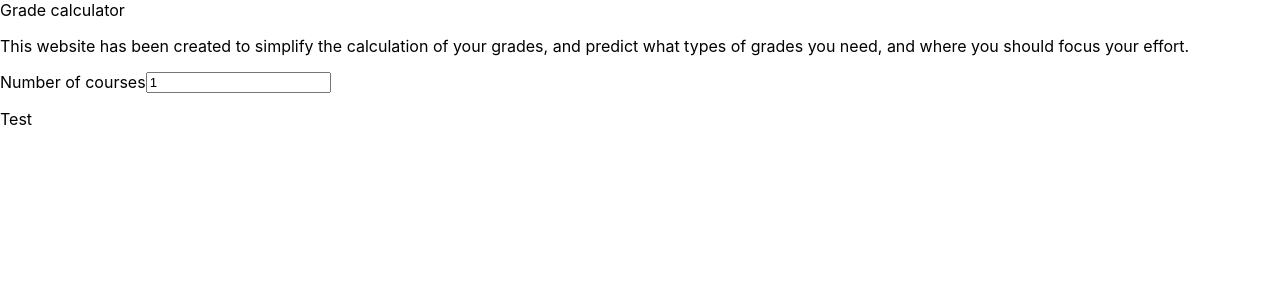
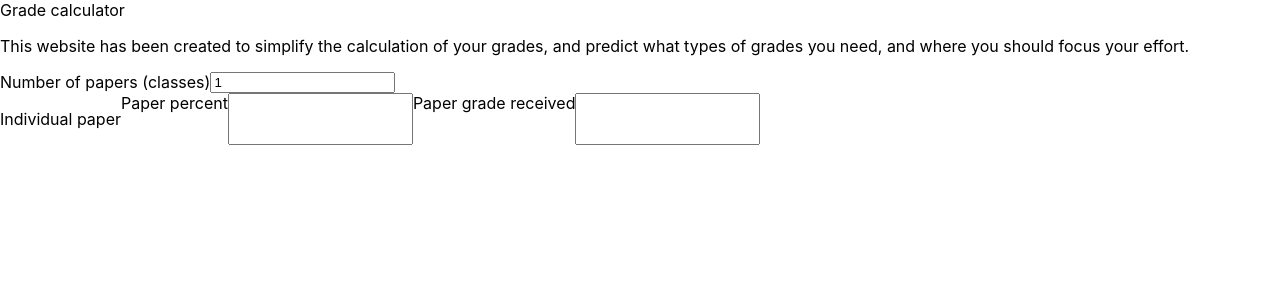
Before and after one commit to westshae/grade-calculator, a React (Create React App) app: page / in a window 1280 px wide. Shown: the top 300 px of the page. Built offline with nearby package versions, Linux system fonts and the light colour scheme.

Commit message:
Made container for each paper

```diff
--- a/src/components/initiate.js
+++ b/src/components/initiate.js
@@ -11,6 +11,12 @@ const InputLabel = styled.label`
 
 const Input = styled.input`
     display:flexbox;
+`
+
+const PaperContainer = styled.div`
+    display:flexbox;
+    flex-direction:row;
+
 `
 
 class initiate extends Component{
@@ -41,13 +47,18 @@ class initiate extends Component{
         return(
             <div>
                 <Container>
-                    <InputLabel>Number of courses</InputLabel>
+                    <InputLabel>Number of papers (classes)</InputLabel>
                     <Input type="number" onChange={this.handleNumCoursesChange.bind(this)} value={this.state.numCourses}/>
                 </Container>
                 {Array(this.state.numCourses).fill(
-                <div>
-                    <p>Test</p>
-                </div>
+                <PaperContainer>
+                    <p>Individual paper</p>
+                    <InputLabel>Paper percent</InputLabel>
+                    <Input/>
+                    <InputLabel>Paper grade received</InputLabel>
+                    <Input/>
+                    <br/>
+                </PaperContainer>
                 )}
             </div>
 
```
